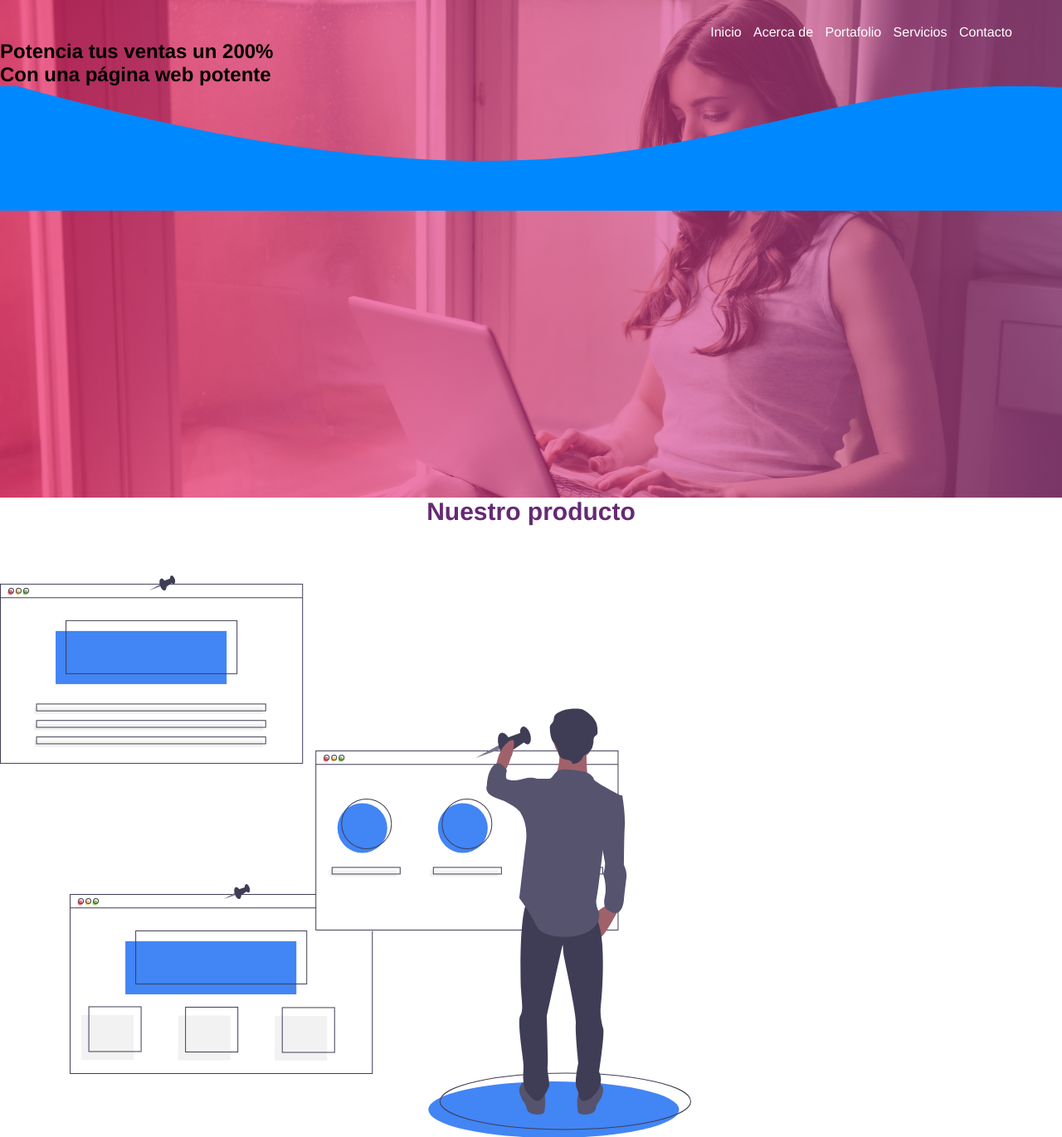
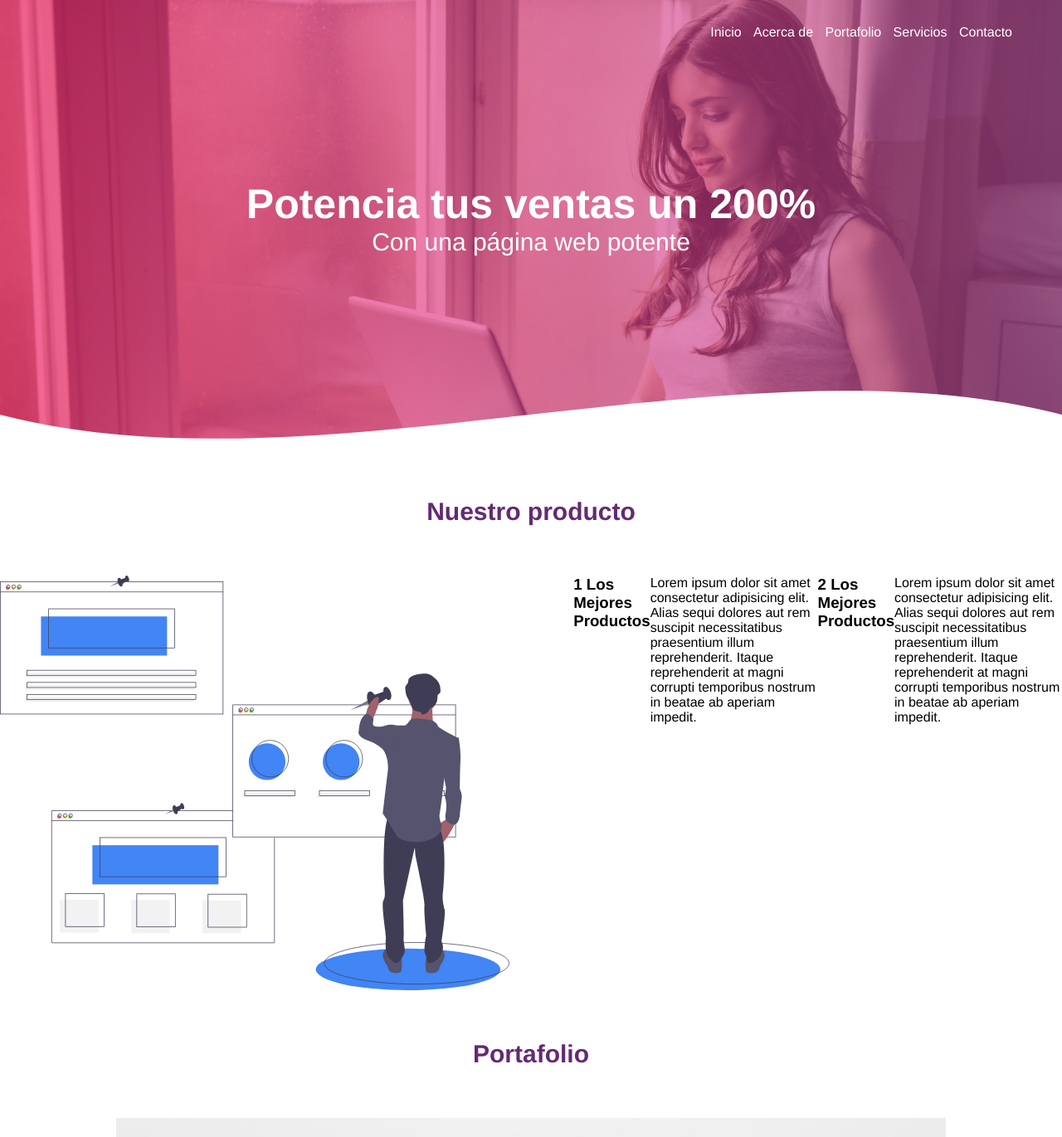
Before and after one commit to HecttorRamos/Pagina_Web, a plain HTML site: page index.html in a window 1280 px wide. Shown: the top 1371 px of the page at 83% size. Drawn offline with Linux system fonts and the light colour scheme.

Commit message:
css segundo tramo

```diff
--- a/css/estilos.css
+++ b/css/estilos.css
@@ -45,3 +45,51 @@ nav > a{
 nav > a:hover{
     text-decoration: underline;
 }
+header .textos_header{
+    display: flex;
+    height: 430px;
+    width: 100%;
+    align-items: center;
+    justify-content: center;
+    flex-direction: column;
+    text-align: center;
+}
+.textos_header h1{
+    font-size: 50px;
+    color: #fff;
+}
+.textos_header h2{
+    font-size: 30px;
+    font-weight: 300;
+    color: #fff;
+}
+.wave{
+    position: absolute;
+    bottom: 0;
+    width: 100%;
+}
+/*sobre_nosotros*/
+.contenedor-sobre-nosotros{
+    display: flex;
+    justify-content: space-evenly;
+}
+.imagen-sobre-nosotros{
+    width: 48%;
+}
+.contenedor-sobre-nosotros .contenido-textos{
+    width: 48%;
+}
+.contenido-textos h3{
+    margin-bottom: 15px;
+}
+.contenido-textos h3 span{
+    background: #4d0686;
+    color: #fff;
+    border-radius: 50%;
+    display: inline-block;
+    text-align: center;
+    width: 30px;
+    height: 30px;
+    padding: 2px;
+    box-shadow: 0 0 6px 0 rgba(0, 0, 0, .5);
+}
--- a/index.html
+++ b/index.html
@@ -20,17 +20,16 @@
             <h1>Potencia tus ventas un 200%</h1>
             <h2>Con una página web potente</h2>
         </section>
-        <div class="wave" style="height: 150px; overflow: hidden;" >
-            <svg viewBox="0 0 500 150" preserveAspectRatio="none" style="height: 100%; width: 100%;">
-                <path d="M-21.72,-22.20 C322.51,241.27 349.20,-49.98 523.98,7.42 L500.00,150.00 L0.00,150.00 Z" style="stroke: none; fill: #08f;">
+        <div class="wave" style="height: 150px; overflow: hidden;"><svg viewBox="0 0 500 150" preserveAspectRatio="none" style="height: 100%; width: 100%;">
+                <path d="M0.00,49.98 C150.00,150.00 349.20,-49.98 500.00,49.98 L500.00,150.00 L0.00,150.00 Z" style="stroke: none; fill: #fff;">
                 </path></svg></div>
     </header>
     <main>
-        <section class="sobre_nosotros">
+        <section class="sobre-nosotros">
             <h2 class="titulo">Nuestro producto</h2>
-            <div class="contenedor_sobre_nosotros">
-                <img src="img/ilustracion2.svg" class="imagen_sobre_nosotros">
-                <div class="contenido_textos"></div>
+            <div class="contenedor-sobre-nosotros">
+                <img src="img/ilustracion2.svg" class="imagen-sobre-nosotros">
+                <div class="contenido-textos"></div>
                 <h3><span> 1 </span> Los Mejores Productos </h3>
                 <p>Lorem ipsum dolor sit amet consectetur adipisicing elit. Alias sequi dolores aut rem suscipit necessitatibus praesentium illum reprehenderit. Itaque reprehenderit at magni corrupti temporibus nostrum in beatae ab aperiam impedit.</p>
                 <h3><span> 2 </span> Los Mejores Productos </h3>
```
